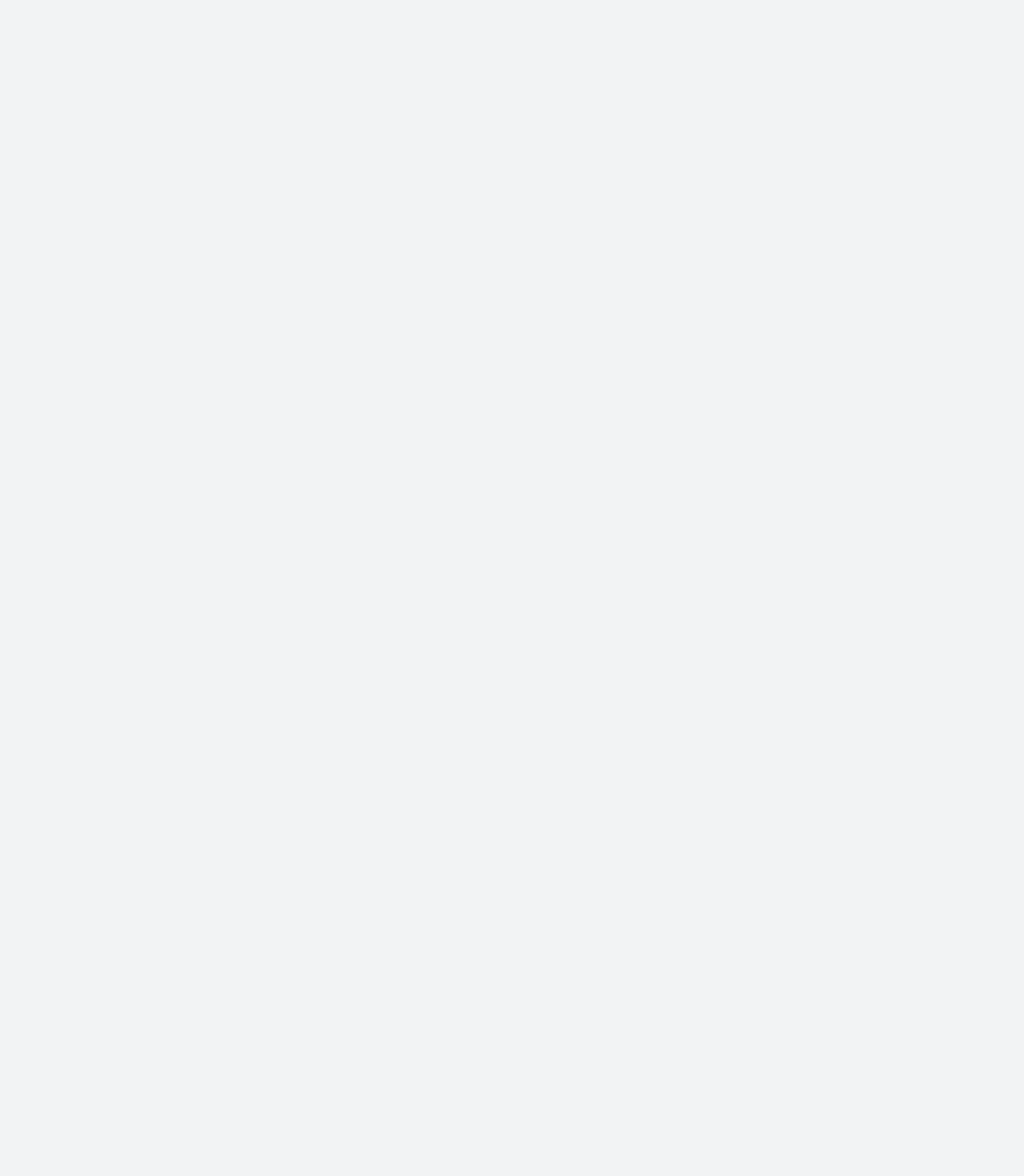
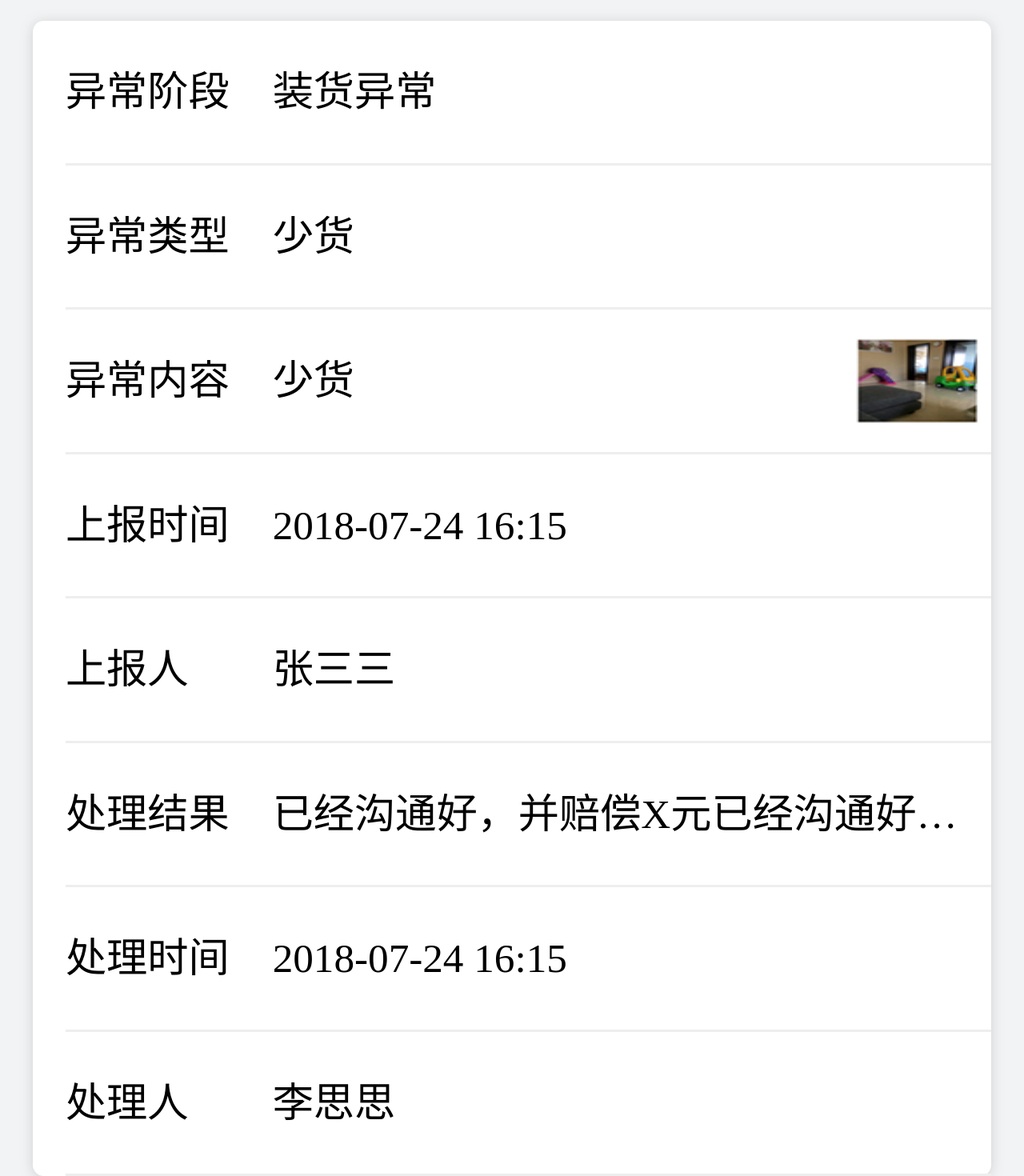
Before and after one commit to I-find-you11/chengpei, a Vue app: page /#/exception in a window 1280 px wide. Before the commit this address led to /#/. Shown: the part 165-1635 px from the top of the page at 80% size. Before the commit the page ends 800 px from the top, so only its background shows below. Built offline with nearby package versions, Linux system fonts and the light colour scheme.

Commit message:
complete the page of exception

```diff
--- a/config/index.js
+++ b/config/index.js
@@ -13,7 +13,7 @@ module.exports = {
     proxyTable: {},
 
     // Various Dev Server settings
-    host: '192.168.0.102', // can be overwritten by process.env.HOST
+    host: 'localhost', // can be overwritten by process.env.HOST
     port: 8090, // can be overwritten by process.env.PORT, if port is in use, a free one will be determined
     autoOpenBrowser: false,
     errorOverlay: true,
--- a/src/router/index.js
+++ b/src/router/index.js
@@ -37,6 +37,10 @@ export default new Router({
     {
       path: '/discuss/:id',
       component: resolve => require(['../view/discuss'],resolve)
+    },
+    {
+      path: '/exception',
+      component: resolve => require(['../view/exception'],resolve)
     }
   ]
 })
--- /dev/null
+++ b/src/view/exception.vue
@@ -0,0 +1,89 @@
+<style lang="scss" scoped>
+.contain{
+    padding-top: .44rem;
+}
+.card{
+    background: white;
+    padding-left: .12rem;
+    margin-top: .12rem;
+    box-shadow: 0px 2px 15px 0px rgba(144, 143, 143, 0.35);
+    border-radius: .04rem;
+    font-size: 0;
+    .item{
+        line-height: .52rem;
+        font-size: .15rem;
+        display: flex;
+        border-bottom: solid .01rem #eee;
+        align-items: center;
+        span:nth-child(1){
+            width: 20%;
+            flex-shrink: 0;
+            margin-right: .08rem;
+        }
+        span:nth-child(2){
+            flex: 1;
+            white-space: nowrap;
+            text-overflow: ellipsis;
+            overflow: hidden;
+        }
+        img{
+            width: .52rem;
+            height: .34rem;
+        }
+    }
+}
+</style>
+
+<template>
+    <div class="wraper contain">
+        <user-header text="异常历史"></user-header>
+        <div class="card">
+            <div class="item">
+                <span>异常阶段</span>
+                <span>装货异常</span>
+            </div>
+            <div class="item">
+                <span>异常类型</span>
+                <span>少货</span>
+            </div>
+            <div class="item">
+                <span>异常内容</span>
+                <span>少货</span>
+                <img src="../../static/img/goodpic.png" alt="">
+            </div>
+            <div class="item">
+                <span>上报时间</span>
+                <span>2018-07-24   16:15</span>
+            </div>
+            <div class="item">
+                <span>上报人</span>
+                <span>张三三</span>
+            </div>
+            <div class="item">
+                <span>处理结果</span>
+                <span>已经沟通好，并赔偿X元已经沟通好，并赔偿X元已经沟通好，并赔偿X元已经沟通好，并赔偿X元</span>
+            </div>
+            <div class="item">
+                <span>处理时间</span>
+                <span>2018-07-24   16:15</span>
+            </div>
+            <div class="item">
+                <span>处理人</span>
+                <span>李思思</span>
+            </div>
+        </div>
+    </div>
+</template>
+
+<script>
+import Header from '../widget/header'
+
+export default {
+    data(){
+        return {}
+    },
+    components: {
+        'user-header': Header,
+    }
+}
+</script>
--- a/src/view/order-detail.vue
+++ b/src/view/order-detail.vue
@@ -459,7 +459,7 @@
         <div class="operator clearfix">
             <button class="f-right" @click="onTrack">跟踪记录</button>
             <button class="f-right">异常历史</button>
-            <button class="f-right">评价</button>
+            <button class="f-right" @click="onDiscuss">评价</button>
         </div>
     </div>
 </template>
@@ -481,6 +481,9 @@ export default {
     methods: {
         onTrack(){
             this.$router.push('/tracking/'+this.id);
+        },
+        onDiscuss(){
+            this.$router.push('/discuss/'+this.id);
         }
     }
 }
--- a/src/widget/header.vue
+++ b/src/widget/header.vue
@@ -74,7 +74,7 @@
             <img :src="leftImg">
             <span>返回</span>
         </a>
-        <span>{{text?text:''}}</span>
+        <slot><span>{{text?text:''}}</span></slot>
         <a href="javascript:;" class="icon f-right" v-if="msg!==undefined">
             <img src="../assets/img/message.png" />
             <span v-if="msg>0">{{msg}}</span>
```
